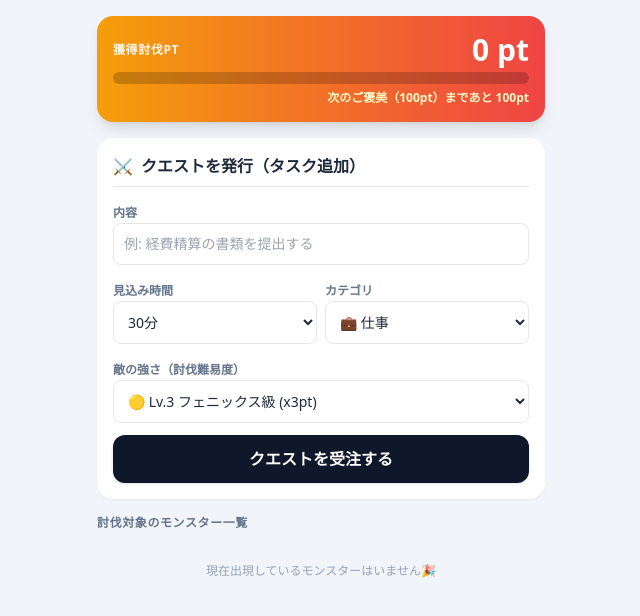
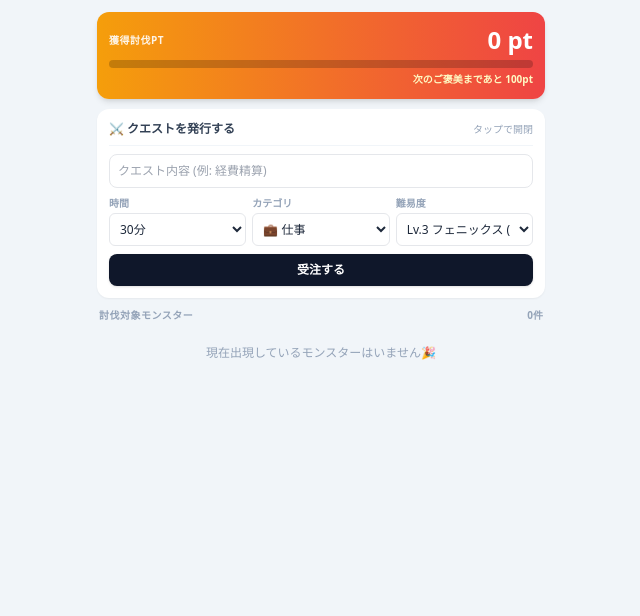
Before and after one commit to whalewonderland/momotodo, a plain HTML site: page index.html in a window 1280 px wide. Shown: the whole page, without its empty margins (319-959 px from the left). Drawn offline with nearby package versions, Linux system fonts and the light colour scheme.

Commit message:
index.html を更新
修正機能の追加，画面のスリム化

```diff
--- a/index.html
+++ b/index.html
@@ -2,40 +2,43 @@
 <html lang="ja">
 <head>
   <meta charset="UTF-8">
-  <meta name="viewport" content="width=device-width, initial-scale=1.0">
+  <meta name="viewport" content="width=device-width, initial-scale=1.0, maximum-scale=1.0, user-scalable=no">
   <title>クエストTODO</title>
   <script src="https://cdn.tailwindcss.com"></script>
 </head>
-<body class="bg-slate-100 min-h-screen p-4 text-slate-800">
-  <div class="max-w-md mx-auto space-y-4">
+<body class="bg-slate-100 min-h-screen p-3 text-slate-800">
+  <div class="max-w-md mx-auto space-y-2.5">
 
-    <!-- ポイント＆ご褒美ヘッダー -->
-    <div class="bg-gradient-to-r from-amber-500 to-red-500 rounded-2xl p-4 text-white shadow-lg">
+    <!-- ポイント＆ご褒美ヘッダー (コンパクト化) -->
+    <div class="bg-gradient-to-r from-amber-500 to-red-500 rounded-xl p-3 text-white shadow-md">
       <div class="flex justify-between items-center mb-1">
-        <span class="font-bold text-xs tracking-wider uppercase opacity-90">獲得討伐pt</span>
-        <span id="score" class="text-3xl font-black">0 pt</span>
+        <span class="font-bold text-[10px] tracking-wider uppercase opacity-90">獲得討伐pt</span>
+        <span id="score" class="text-2xl font-black">0 pt</span>
       </div>
-      <div class="w-full bg-black/20 rounded-full h-3 overflow-hidden p-0.5">
+      <div class="w-full bg-black/20 rounded-full h-2 overflow-hidden p-0.5">
         <div id="progress" class="bg-yellow-300 h-full rounded-full transition-all duration-500" style="width: 0%"></div>
       </div>
-      <p id="reward-msg" class="text-xs text-right mt-1.5 font-bold text-yellow-100">次のご褒美（100pt）まであと 100pt</p>
+      <p id="reward-msg" class="text-[10px] text-right mt-1 font-bold text-yellow-100">次のご褒美まであと 100pt</p>
     </div>
 
-    <!-- 入力フォーム -->
-    <div class="bg-white rounded-2xl p-4 shadow-sm space-y-3">
-      <h2 class="font-bold text-base border-b pb-2 flex items-center gap-2">
-        <span>⚔️</span> クエストを発行（タスク追加）
-      </h2>
+    <!-- 入力フォーム (折りたたみ可能 & コンパクト配置) -->
+    <details id="form-details" open class="bg-white rounded-xl p-3 shadow-sm transition-all">
+      <summary class="font-bold text-xs flex items-center justify-between cursor-pointer select-none text-slate-700">
+        <span>⚔️ クエストを発行する</span>
+        <span class="text-[10px] text-slate-400 font-normal">タップで開閉</span>
+      </summary>
 
+      <div class="space-y-2 mt-2 pt-2 border-t border-slate-100">
         <div>
-        <label class="text-xs font-bold text-slate-500">内容</label>
-        <input id="task-title" type="text" placeholder="例: 経費精算の書類を提出する" class="w-full border rounded-lg p-2.5 text-sm focus:outline-none focus:ring-2 focus:ring-amber-400">
+          <input id="task-title" type="text" placeholder="クエスト内容 (例: 経費精算)" class="w-full border rounded-lg p-2 text-xs focus:outline-none focus:ring-1 focus:ring-amber-400">
         </div>
 
-      <div class="grid grid-cols-2 gap-2">
+        <div class="grid grid-cols-3 gap-1.5">
           <div>
-          <label class="text-xs font-bold text-slate-500">見込み時間</label>
-          <select id="task-time" class="w-full border rounded-lg p-2.5 text-sm bg-white">
+            <label class="text-[10px] font-bold text-slate-400 block mb-0.5">時間</label>
+            <select id="task-time" class="w-full border rounded-md p-1.5 text-xs bg-white">
+              <option value="1">1分</option>
+              <option value="5">5分</option>
               <option value="15">15分</option>
               <option value="30" selected>30分</option>
               <option value="60">60分</option>
@@ -43,35 +46,38 @@
             </select>
           </div>
           <div>
-          <label class="text-xs font-bold text-slate-500">カテゴリ</label>
-          <select id="task-cat" class="w-full border rounded-lg p-2.5 text-sm bg-white">
+            <label class="text-[10px] font-bold text-slate-400 block mb-0.5">カテゴリ</label>
+            <select id="task-cat" class="w-full border rounded-md p-1.5 text-xs bg-white">
               <option value="仕事">💼 仕事</option>
               <option value="家">🏠 家</option>
               <option value="自分">👤 自分</option>
             </select>
           </div>
+          <div>
+            <label class="text-[10px] font-bold text-slate-400 block mb-0.5">難易度</label>
+            <select id="task-level" class="w-full border rounded-md p-1.5 text-xs bg-white font-medium">
+              <option value="1">Lv.1 イフリート (x1)</option>
+              <option value="2">Lv.2 カマイタチ (x2)</option>
+              <option value="3" selected>Lv.3 フェニックス (x3)</option>
+              <option value="4">Lv.4 アメミット (x4)</option>
+              <option value="5">Lv.5 アザゼル (x5)</option>
+            </select>
+          </div>
         </div>
 
-      <div>
-        <label class="text-xs font-bold text-slate-500">敵の強さ（討伐難易度）</label>
-        <select id="task-level" class="w-full border rounded-lg p-2.5 text-sm bg-white font-medium">
-          <option value="1">🟢 Lv.1 イフリート級 (x1pt)</option>
-          <option value="2">🔵 Lv.2 カマイタチ級 (x2pt)</option>
-          <option value="3" selected>🟡 Lv.3 フェニックス級 (x3pt)</option>
-          <option value="4">🟠 Lv.4 アメミット級 (x4pt)</option>
-          <option value="5">🔴 Lv.5 アザゼル級 (x5pt)</option>
-        </select>
-      </div>
-
-      <button onclick="addTask()" class="w-full bg-slate-900 hover:bg-slate-800 text-white font-bold py-3 rounded-xl shadow active:scale-95 transition mt-2">
-        クエストを受注する
+        <button onclick="addTask()" class="w-full bg-slate-900 hover:bg-slate-800 text-white font-bold py-2 rounded-lg text-xs shadow active:scale-95 transition">
+          受注する
         </button>
       </div>
+    </details>
 
     <!-- タスク一覧 -->
-    <div class="space-y-2">
-      <h2 class="font-bold text-xs text-slate-500 tracking-wider uppercase">討伐対象のモンスター一覧</h2>
-      <div id="task-list" class="space-y-2">
+    <div class="space-y-1.5">
+      <div class="flex justify-between items-center px-0.5">
+        <h2 class="font-bold text-[10px] text-slate-400 tracking-wider uppercase">討伐対象モンスター</h2>
+        <span id="task-count" class="text-[10px] text-slate-400 font-bold">0件</span>
+      </div>
+      <div id="task-list" class="space-y-1.5">
         <!-- ここに動的追加 -->
       </div>
     </div>
@@ -83,11 +89,11 @@
     let tasks = JSON.parse(localStorage.getItem('todo_tasks') || '[]');
 
     const levelData = {
-      1: { label: 'Lv.1 イフリート級', color: 'border-emerald-400', badge: 'bg-emerald-100 text-emerald-700' },
-      2: { label: 'Lv.2 カマイタチ級', color: 'border-sky-400', badge: 'bg-sky-100 text-sky-700' },
-      3: { label: 'Lv.3 フェニックス級', color: 'border-amber-400', badge: 'bg-amber-100 text-amber-700' },
-      4: { label: 'Lv.4 アメミット級', color: 'border-orange-500', badge: 'bg-orange-100 text-orange-700' },
-      5: { label: 'Lv.5 アザゼル級', color: 'border-red-600', badge: 'bg-red-100 text-red-700 font-bold' }
+      1: { label: 'Lv.1 イフリート', color: 'border-emerald-400', badge: 'bg-emerald-50 text-emerald-700' },
+      2: { label: 'Lv.2 カマイタチ', color: 'border-sky-400', badge: 'bg-sky-50 text-sky-700' },
+      3: { label: 'Lv.3 フェニックス', color: 'border-amber-400', badge: 'bg-amber-50 text-amber-700' },
+      4: { label: 'Lv.4 アメミット', color: 'border-orange-500', badge: 'bg-orange-50 text-orange-700' },
+      5: { label: 'Lv.5 アザゼル', color: 'border-red-600', badge: 'bg-red-50 text-red-700 font-bold' }
     };
 
     function updateUI() {
@@ -98,14 +104,15 @@
       document.getElementById('progress').style.width = `${progressPercent}%`;
 
       const remain = target - (score % target);
-      document.getElementById('reward-msg').innerText = `次のご褒美（100pt）まであと ${remain}pt`;
+      document.getElementById('reward-msg').innerText = `次のご褒美まであと ${remain}pt`;
 
       // タスク一覧
       const listEl = document.getElementById('task-list');
       listEl.innerHTML = '';
+      document.getElementById('task-count').innerText = `${tasks.length}件`;
 
       if(tasks.length === 0) {
-        listEl.innerHTML = '<p class="text-center text-xs text-slate-400 py-6">現在出現しているモンスターはいません🎉</p>';
+        listEl.innerHTML = '<p class="text-center text-xs text-slate-400 py-4">現在出現しているモンスターはいません🎉</p>';
         return;
       }
 
@@ -115,25 +122,27 @@
         const pts = t.time * t.level;
 
         const card = document.createElement('div');
-        card.className = `bg-white rounded-xl p-3.5 shadow-sm flex items-center justify-between border-l-4 ${lvl.color}`;
+        card.className = `bg-white rounded-lg px-2.5 py-2 shadow-sm flex items-center justify-between border-l-4 ${lvl.color}`;
 
         card.innerHTML = `
-          <div class="space-y-1.5 pr-2 flex-1">
-            <div class="flex items-center gap-1.5 flex-wrap">
-              <span onclick="editCategory(${index})" title="タップしてカテゴリを変更" class="text-[10px] px-2 py-0.5 rounded-full font-bold cursor-pointer hover:opacity-80 transition ${catColor}">
-                ${t.cat} ✏️
+          <div class="space-y-0.5 pr-1 flex-1 min-w-0">
+            <div class="flex items-center gap-1">
+              <span onclick="editCategory(${index})" title="タップでカテゴリ変更" class="text-[9px] px-1.5 py-0.2 rounded font-bold cursor-pointer hover:opacity-80 ${catColor}">
+                ${t.cat}
               </span>
-              <span class="text-[10px] px-2 py-0.5 rounded-full font-medium ${lvl.badge}">${lvl.label}</span>
-              <span class="text-[11px] text-slate-400 font-medium">⏱ ${t.time}分</span>
+              <span class="text-[9px] px-1.5 py-0.2 rounded font-medium ${lvl.badge}">${lvl.label}</span>
+              <span class="text-[10px] text-slate-400 font-medium">⏱${t.time}分</span>
             </div>
-            <p class="font-bold text-sm text-slate-800">${t.title}</p>
+            <p onclick="editTitle(${index})" title="タップで内容を修正" class="font-bold text-xs text-slate-800 truncate cursor-pointer hover:text-amber-600 transition">
+              ${t.title} <span class="text-[10px] text-slate-300 font-normal">✏️</span>
+            </p>
           </div>
-          <div class="flex items-center gap-2 shrink-0">
-            <button onclick="cancelTask(${index})" class="text-xs text-slate-400 hover:text-red-500 p-1 transition" title="クエスト辞退">
+          <div class="flex items-center gap-1.5 shrink-0 ml-2">
+            <button onclick="cancelTask(${index})" class="text-[10px] text-slate-400 hover:text-red-500 font-medium px-1 py-1 transition">
               辞退
             </button>
-            <button onclick="completeTask(${index})" class="bg-amber-400 hover:bg-amber-500 text-slate-900 font-black text-xs px-3.5 py-2.5 rounded-xl shadow-sm active:scale-95 transition">
-              撃破!<br><span class="text-[10px] opacity-80">+${pts}pt</span>
+            <button onclick="completeTask(${index})" class="bg-amber-400 hover:bg-amber-500 text-slate-900 font-black text-xs px-2.5 py-1.5 rounded-lg shadow-sm active:scale-95 transition leading-tight">
+              撃破<br><span class="text-[9px] font-normal opacity-80">+${pts}pt</span>
             </button>
           </div>
         `;
@@ -145,22 +154,37 @@
     }
 
     function addTask() {
-      const title = document.getElementById('task-title').value.trim();
-      if(!title) return alert('クエストの内容を入力してください');
+      const titleEl = document.getElementById('task-title');
+      const title = titleEl.value.trim();
+      if(!title) return alert('クエスト内容を入力してください');
 
       const time = Number(document.getElementById('task-time').value);
       const cat = document.getElementById('task-cat').value;
       const level = Number(document.getElementById('task-level').value);
 
       tasks.push({ title, time, cat, level });
-      document.getElementById('task-title').value = '';
+      titleEl.value = '';
+
+      // クエスト追加後は入力をたたんでタスク一覧を見やすくする
+      document.getElementById('form-details').removeAttribute('open');
+
       updateUI();
     }
 
+    // ① 内容（タイトル）の修正
+    function editTitle(index) {
+      const t = tasks[index];
+      const newTitle = prompt('クエストの内容を修正:', t.title);
+      if (newTitle !== null && newTitle.trim() !== '') {
+        tasks[index].title = newTitle.trim();
+        updateUI();
+      }
+    }
+
+    // ② カテゴリの修正
     function editCategory(index) {
       const t = tasks[index];
-      const newCat = prompt(`カテゴリを変更しますか？\n（仕事 / 家 / 自分）`, t.cat);
-
+      const newCat = prompt('カテゴリを変更（仕事 / 家 / 自分）:', t.cat);
       if (newCat && ['仕事', '家', '自分'].includes(newCat.trim())) {
         tasks[index].cat = newCat.trim();
         updateUI();
@@ -169,21 +193,25 @@
       }
     }
 
+    // ③ 辞退処理（確認ポップアップ ＆ 10%違約金マイナス）
     function cancelTask(index) {
       const t = tasks[index];
       const rewardPts = t.time * t.level;
       const penalty = Math.floor(rewardPts * 0.1); // 10%違約金 (切り捨て)
 
-      const confirmMsg = `【クエスト辞退の確認】\n「${t.title}」を辞退しますか？\n\n⚠️ 違約金として ${penalty} pt がマイナスされます。よろしいですか？`;
+      const isConfirmed = window.confirm(
+        `【クエスト辞退の確認】\n「${t.title}」を辞退しますか？\n\n⚠️ 違約金として ${penalty} pt がマイナスされます。`
+      );
 
-      if (confirm(confirmMsg)) {
+      if (isConfirmed) {
         score -= penalty;
-        alert(`クエストを辞退しました。\n違約金 ${penalty} pt が引き落とされました。`);
         tasks.splice(index, 1);
         updateUI();
+        alert(`クエストを辞退しました。\n違約金 ${penalty} pt を支払いました。`);
       }
     }
 
+    // ④ 撃破（完了）処理
     function completeTask(index) {
       const t = tasks[index];
       const pts = t.time * t.level;
```
Lines whose indentation alone changed are shown as unchanged.
